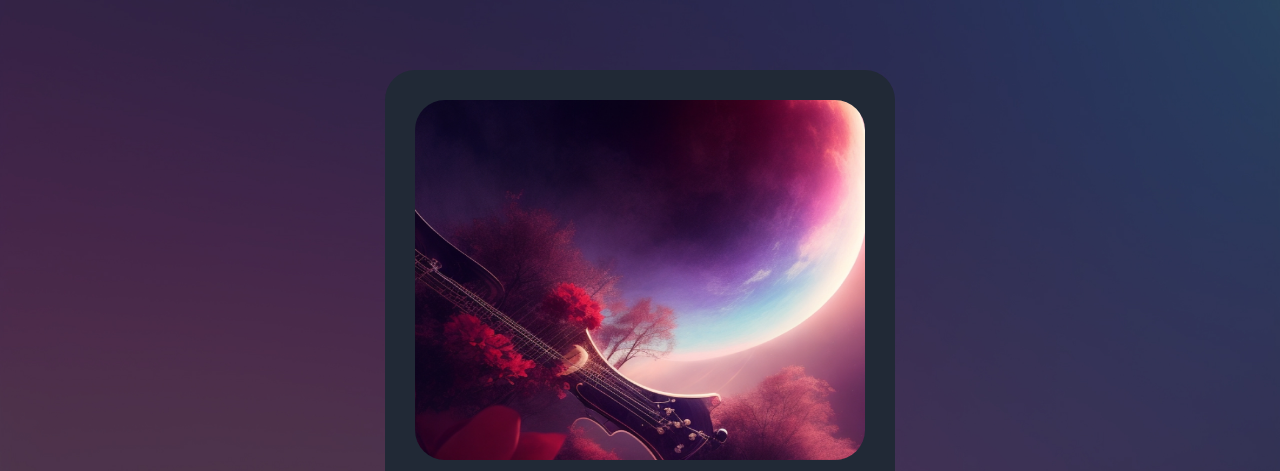
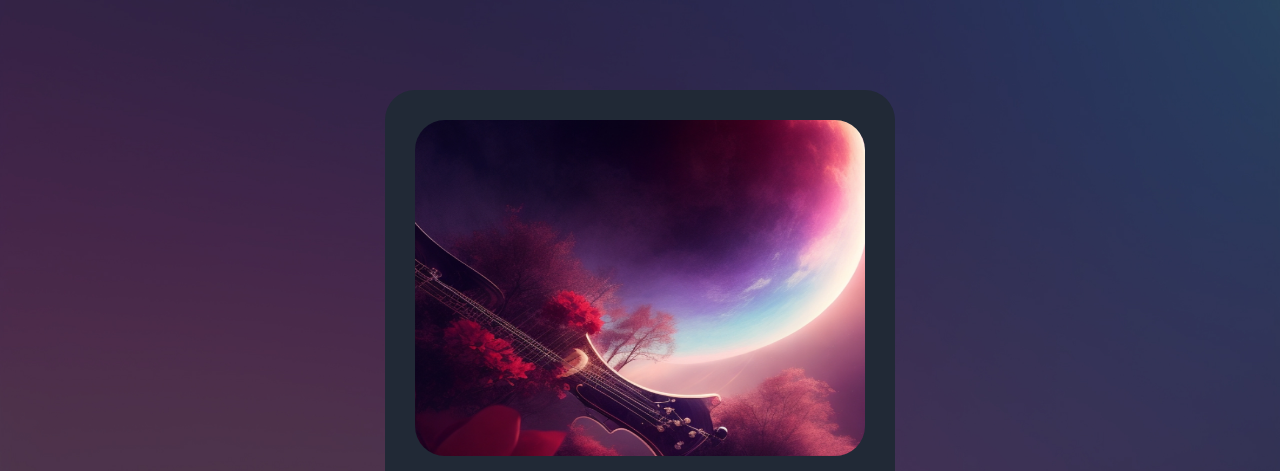
Before and after one commit to Christian3h/Christian3h.github.io, a plain HTML site: page index.html in a window 1280 px wide. Shown: the top 471 px of the page. Drawn offline with Linux system fonts and the light colour scheme.

Commit message:
Add files via upload

```diff
--- a/style/style.css
+++ b/style/style.css
@@ -20,6 +20,7 @@ body{
     background-image: url(/src/img/bg.jpg);
     background-repeat: no-repeat;
     background-size: 100dvw 100dvh;
+    overflow: hidden;
     display: grid;
     place-content: center;
     height: 100dvh;
@@ -37,10 +38,10 @@ p{
 
 article{
     width: 50dvw;
-    min-width: 400px;
+
     max-width: 450px;
     height: 70dvh;
-    min-height: 600px;
+
     max-height: 700px;
     display: flex;
     flex-direction: column;
```
